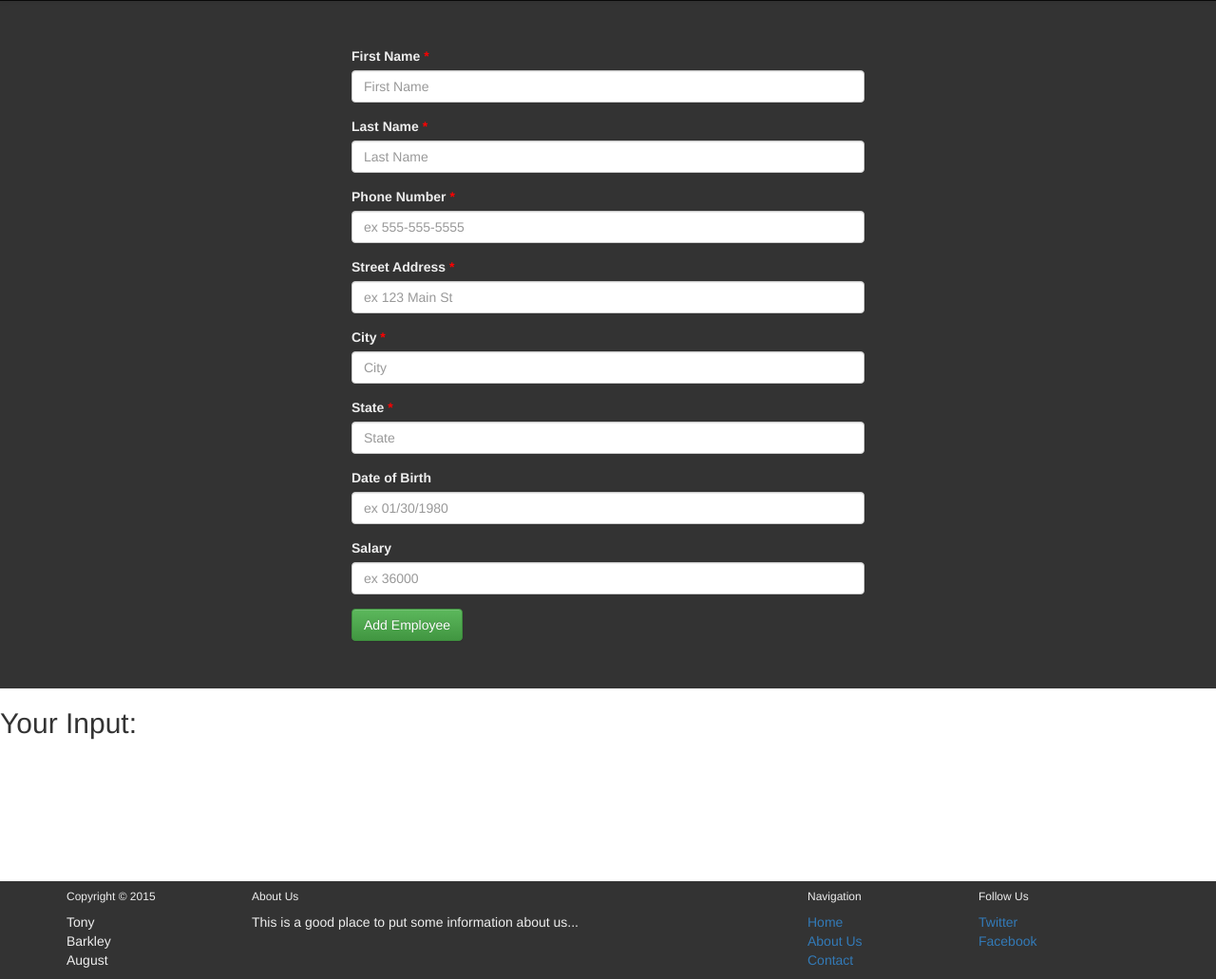
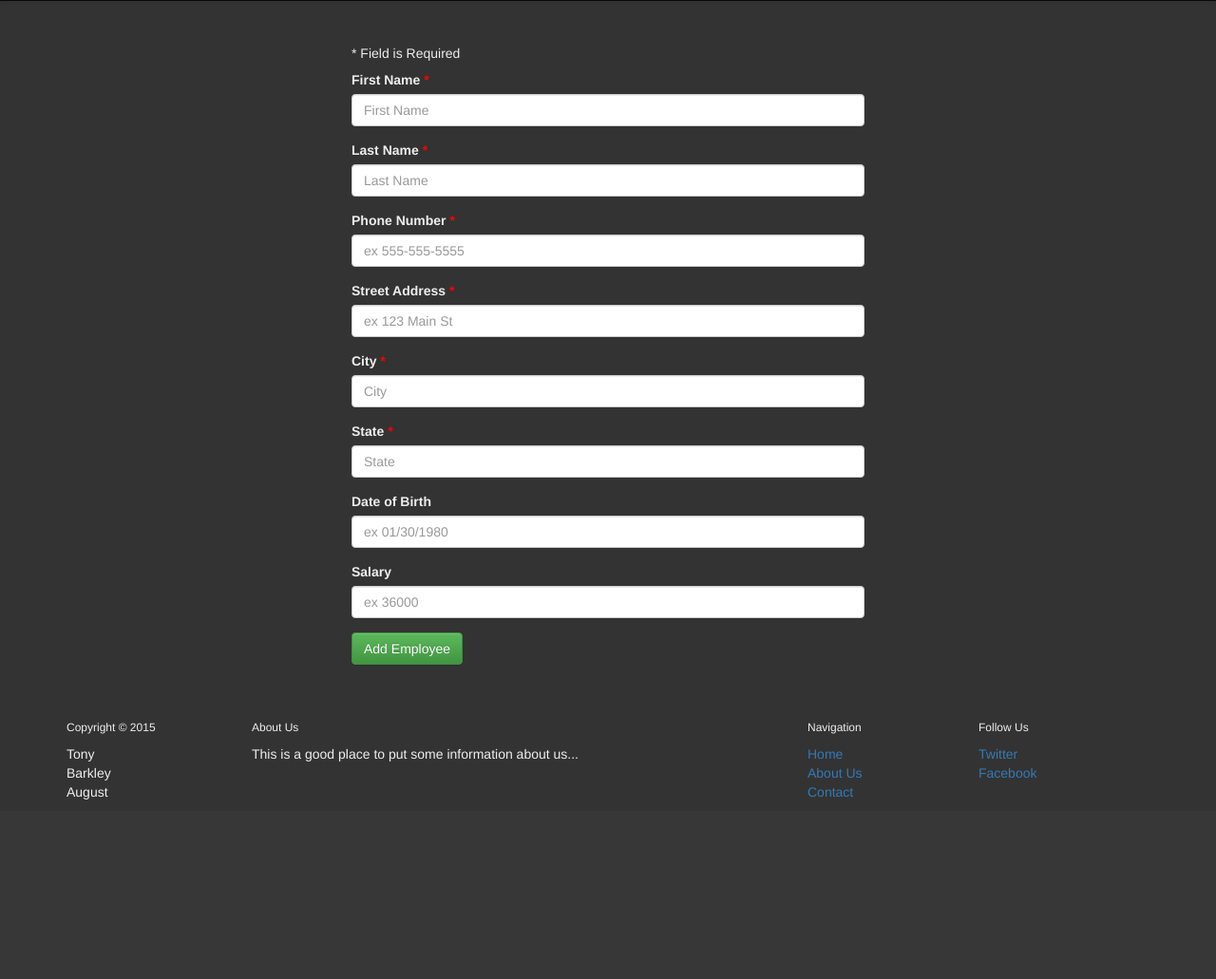
Before and after one commit to dnlzz/CS-431-Project, a PHP site: page /addEmp.php in a window 1280 px wide. Shown: the part 50-1081 px from the top of the page at 95% size. After the commit the page ends 892 px from the top, so only its background shows below. Run offline with PHP 8.4, Linux system fonts and the light colour scheme; some libraries are stand-ins or nearby versions.

Commit message:
form working? need to add sql code

```diff
--- a/addEmp.php
+++ b/addEmp.php
@@ -11,6 +11,7 @@
 			// define variables and set to empty values
 			$firstNameErr = $lastNameErr = $phNumErr = $streetErr = $cityErr = $stateErr = $dobErr = $salaryErr = "";
 			$firstName = $lastName = $phNum = $street = $city = $state = $dob = $salary = "";
+			$success = "";
 
 			if ($_SERVER["REQUEST_METHOD"] == "POST") {
 
@@ -39,8 +40,8 @@
 			   	} else {
 			    	$phNum = test_input($_POST["phNum"]);
 			     	// check if name only contains letters and whitespace
-			    	if (!preg_match("/^[0-9 ]*$/",$phNum)) {
-			    		$phNumErr = "Only numbers allowed";
+			    	if (!preg_match("/^[0-9- ]*$/",$phNum)) {
+			    		$phNumErr = "Only numbers and dashes allowed";
 					}
 		   		}
 
@@ -65,9 +66,9 @@
 		   		}
 
 			   	if (empty($_POST["state"])) {
-			    	$nameErr = "State is required";
+			    	$stateErr = "State is required";
 			   	} else {
-			    	$name = test_input($_POST["state"]);
+			    	$state = test_input($_POST["state"]);
 		   		}
 
 
@@ -84,6 +85,12 @@
 			    	$salary = test_input($_POST["salary"]);
 			    }
 
+			    if ( (!empty($_POST["firstName"])) && (!empty($_POST["lastName"])) && (!empty($_POST["phNum"])) && (!empty($_POST["address"]))
+			    		&& (!empty($_POST["city"])) && (!empty($_POST["state"])) )
+			    {
+			    	$success = "Employee added!";
+			    }
+
 			}
 
 			function test_input($data) {
@@ -95,36 +102,40 @@
 
 		?>
 
+		<h3><?php echo $success; ?></h3>
+
+		<h5>* Field is Required</h5>
+
 		<form method="post" action="<?php echo htmlspecialchars($_SERVER["PHP_SELF"]);?>">
 		  <div class="form-group">
 	    	<label for="firstName">First Name  <span class="error">* <?php echo $firstNameErr;?></span></label>
-	    	<input type="text" class="form-control" name="firstName" placeholder="First Name" value="<?php echo $firstName;?>">
+	    	<input type="text" class="form-control" name="firstName" placeholder="First Name">
 
 		  </div>
 
 		  <div class="form-group">
 	    	<label for="lastName">Last Name  <span class="error">* <?php echo $lastNameErr;?></span></label>
-	    	<input type="text" class="form-control" name="lastName" placeholder="Last Name" value="<?php echo $lastName;?>">
+	    	<input type="text" class="form-control" name="lastName" placeholder="Last Name">
 		  </div>
 
   		  <div class="form-group">
 	    	<label for="phNum">Phone Number  <span class="error">* <?php echo $phNumErr;?></span></label>
-	    	<input type="text" class="form-control" name="phNum" placeholder="ex 555-555-5555" value="<?php echo $phNum;?>">
+	    	<input type="text" class="form-control" name="phNum" placeholder="ex 555-555-5555">
 		  </div>
 
   		  <div class="form-group">
 	    	<label for="address">Street Address  <span class="error">* <?php echo $streetErr;?></span></label>
-	    	<input type="text" class="form-control" name="address" placeholder="ex 123 Main St" value="<?php echo $street;?>">
+	    	<input type="text" class="form-control" name="address" placeholder="ex 123 Main St">
 		  </div>
 
 		  <div class="form-group">
 	    	<label for="city">City  <span class="error">* <?php echo $cityErr;?></span></label>
-	    	<input type="text" class="form-control" name="city" placeholder="City" value="<?php echo $city;?>">
+	    	<input type="text" class="form-control" name="city" placeholder="City">
 		  </div>
 
 		  <div class="form-group">
 	    	<label for="state">State  <span class="error">* <?php echo $stateErr;?></span></label>
-	    	<input type="text" class="form-control" name="state" placeholder="State" value="<?php echo $state;?>">
+	    	<input type="text" class="form-control" name="state" placeholder="State">
 		  </div>
 
 		  <div class="form-group">
@@ -142,23 +153,4 @@
 	</div>
 </div>
 
-<?php
-echo "<h2>Your Input:</h2>";
-echo $firstName;
-echo "<br>";
-echo $lastName;
-echo "<br>";
-echo $phNum;
-echo "<br>";
-echo $street;
-echo "<br>";
-echo $city;
-echo "<br>";
-echo $state;
-echo "<br>";
-echo $dob;
-echo "<br>";
-echo $salary;
-?>
-
 <?php include("footer.php"); ?>
```
